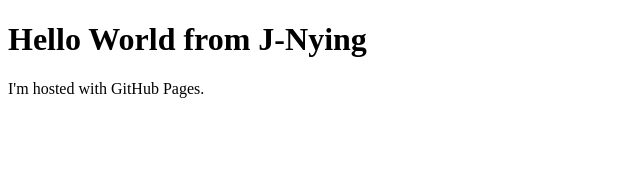
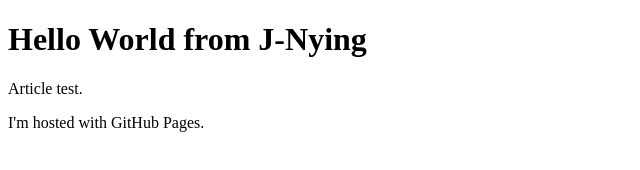
Before and after one commit to J-Nying/J-Nying.github.io, a plain HTML site: page index.html in a window 1280 px wide. Shown: the whole page, without its empty margins (0-640 px from the left). Drawn offline with Linux system fonts and the light colour scheme.

Commit message:
Update index.html

```diff
--- a/index.html
+++ b/index.html
@@ -3,14 +3,18 @@
   <style>
 article{
   display:grid
-  grid-template-columns: lfr lfr lfr
+  grid-template-columns: lfr lfr lfr;
   }
+    article * {grid-column: 2 / 3}
     </style>
 
 <body>
 <h1>Hello World
 from J-Nying
 </h1>
+  <article>
+    <p>Article test.</p>
+    </article>
 <p>I'm hosted with GitHub Pages.</p>
 </body>
 </html>
```
